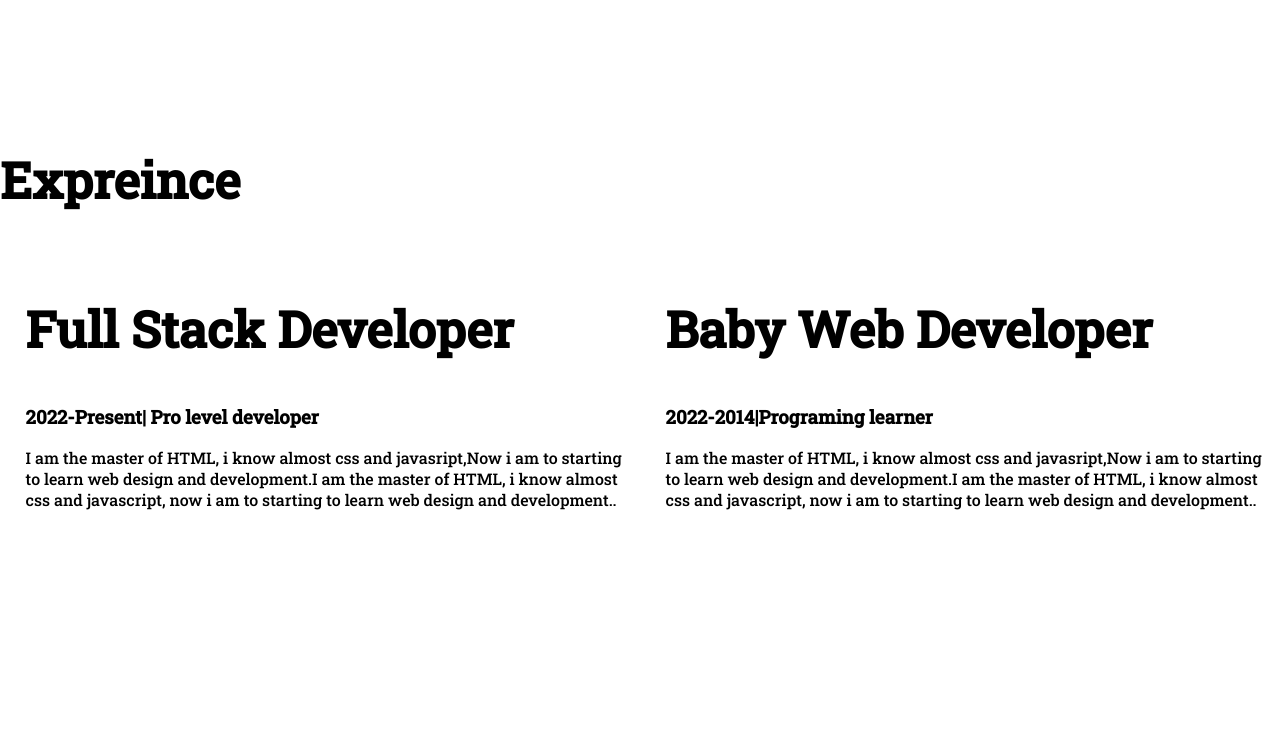
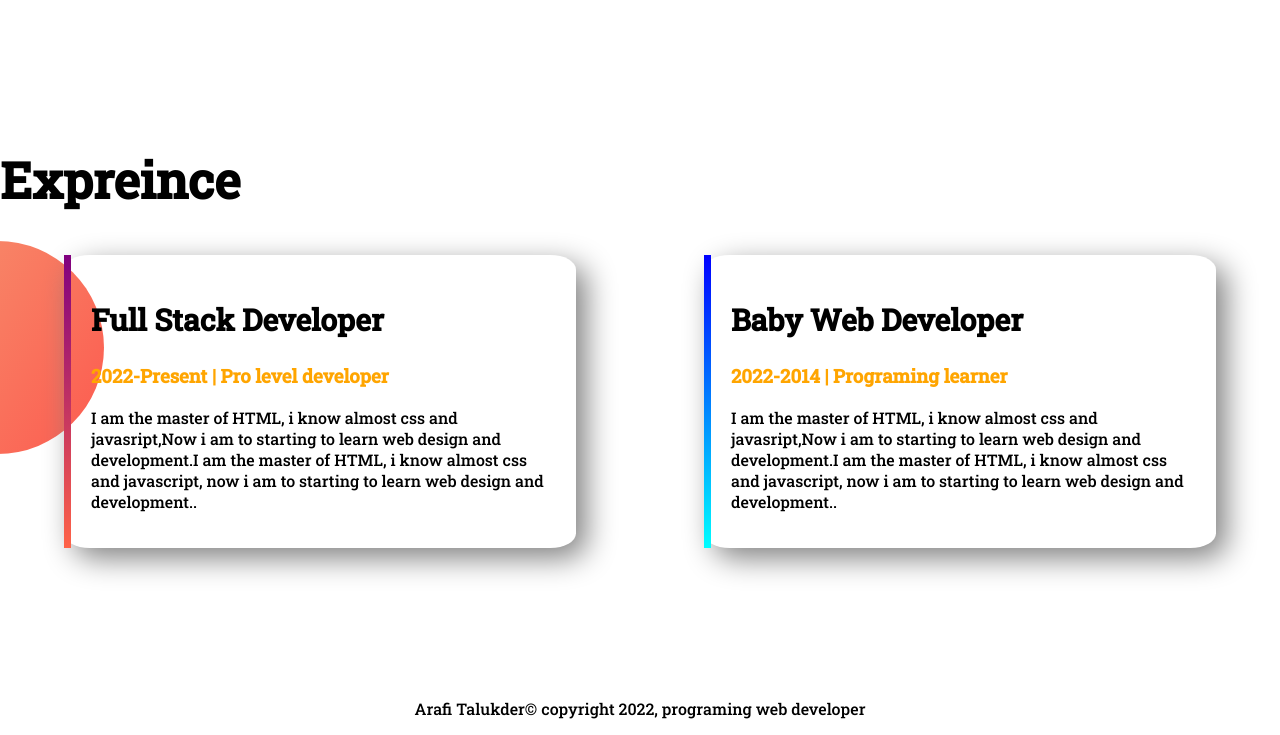
Before and after one commit to arafitalukder/portfolio, a plain HTML site: page index.html in a window 1280 px wide. Shown: the part 1121-1856 px from the top of the page. Before the commit the page ends 1797 px from the top, so only its background shows below. Drawn offline with Linux system fonts and the light colour scheme.

Commit message:
expreince added

```diff
--- a/index.html
+++ b/index.html
@@ -48,18 +48,18 @@
     <section class="expreince-area">
         <h1>Expreince</h1>
         <div class="flexible-container">
-            <div class="half-width">
-                <h1>Full Stack Developer</h1>
-                <h3>2022-Present| Pro level developer</h3>
+            <div id="full-stack" class="expreince-item">
+                <h2>Full Stack Developer</h2>
+                <h3  class="orange">2022-Present | Pro level developer</h3>
                 <p> I am the master of HTML, i know almost css and javasript,Now i am to starting to learn
                     web design and development.I am the master of HTML, i know almost css and javascript, now
                      i am to starting to learn web design and development..
                 </p>
 
             </div>
-            <div class="half-width">
-                <h1>Baby Web Developer</h1>
-                <h3>2022-2014|Programing learner</h3>
+            <div id="baby-web" class="expreince-item">
+                <h2>Baby Web Developer</h2>
+                <h3  class="orange">2022-2014 | Programing learner</h3>
                 <p> I am the master of HTML, i know almost css and javasript,Now i am to starting to learn
                     web design and development.I am the master of HTML, i know almost css and javascript, now
                      i am to starting to learn web design and development..
@@ -70,6 +70,14 @@
         </div>
 
     </section>
+    <footer>
+
+
+
+        <p>Arafi Talukder&copy; copyright 2022, programing web developer</p>
+
+
+    </footer>
 
 </body>
 
--- a/style.css
+++ b/style.css
@@ -5,6 +5,9 @@ body{
 
 h1{
     font-size: 50px;
+}
+h2{
+    font-size: 30px;
 }
 .orange{
     color: orange;
@@ -38,3 +41,31 @@ h1{
     background-repeat: no-repeat;
     background-position: right;
 }
+.expreince-area{
+    background-image: url(images/exp-bg.png);
+    background-repeat: no-repeat;
+    background-position: left;
+}
+.expreince-item{
+    width: 40%;
+    margin-left: 5%;
+    margin-right: 5%;
+    box-shadow: 10px 10px 30px gray;
+    padding: 20px;
+    border-radius: 5%;
+}
+#full-stack{
+    border-left: 7px solid;
+    border-image: linear-gradient(purple,tomato);
+    border-image-slice: 1;
+}
+#baby-web{
+    border-left: 7px solid ;
+    border-image: linear-gradient(blue,cyan);
+    border-image-slice: 1;
+
+
+}
+footer{
+    text-align: center;
+}
```
Also changed, not shown: images/jhankar.png (deleted), images/jhankar2.png (deleted), 1 other file.
